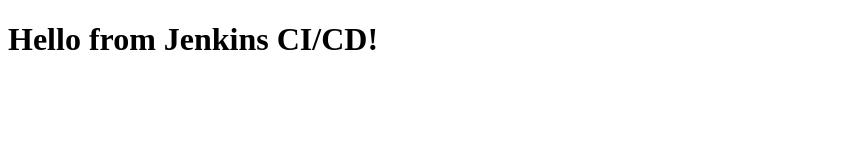
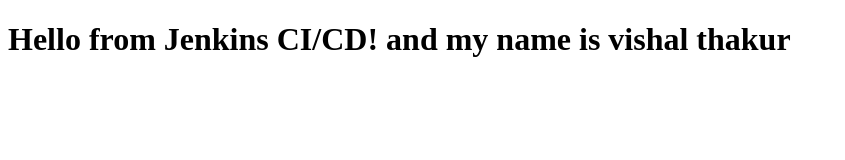
Before and after one commit to vishaltt2006-lab/my-first-pipeline, a plain HTML site: page index.html in a window 1280 px wide. Shown: the whole page, without its empty margins (0-845 px from the left). Drawn offline with Linux system fonts and the light colour scheme.

Commit message:
nee change

```diff
--- a/index.html
+++ b/index.html
@@ -4,6 +4,6 @@
     <title>My First CI/CD Pipeline</title>
 </head>
 <body>
-    <h1>Hello from Jenkins CI/CD!</h1>
+    <h1>Hello from Jenkins CI/CD! and my name is vishal thakur </h1>
 </body>
 </html>
```
Also changed, not shown: thakur.txt (added).
